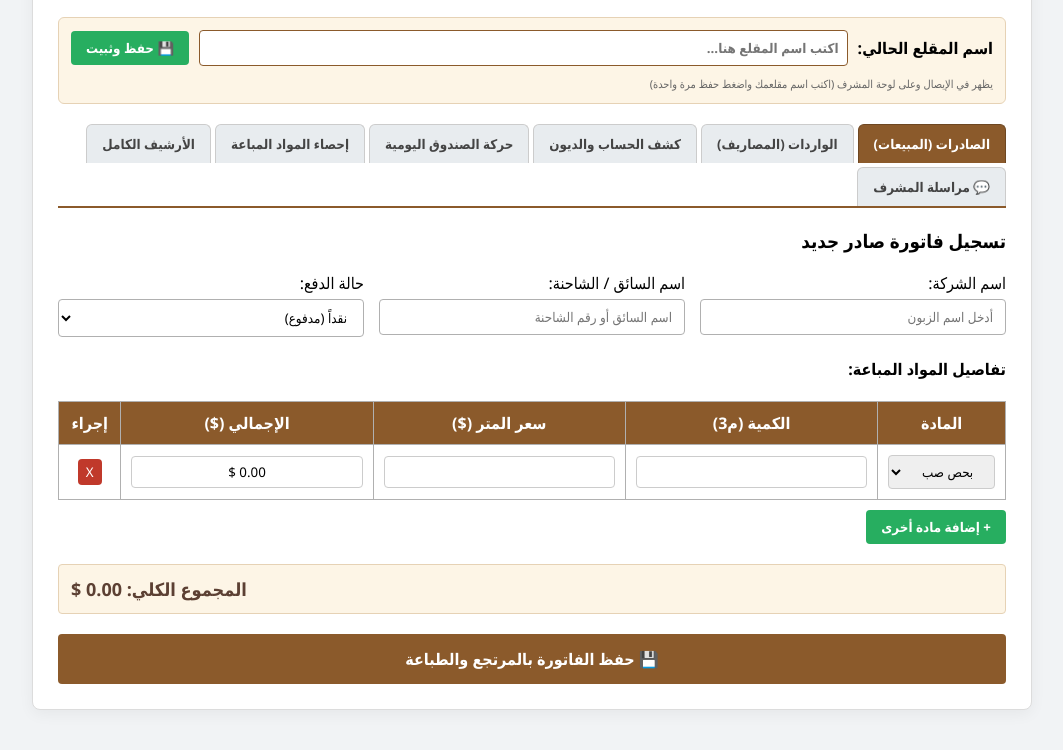
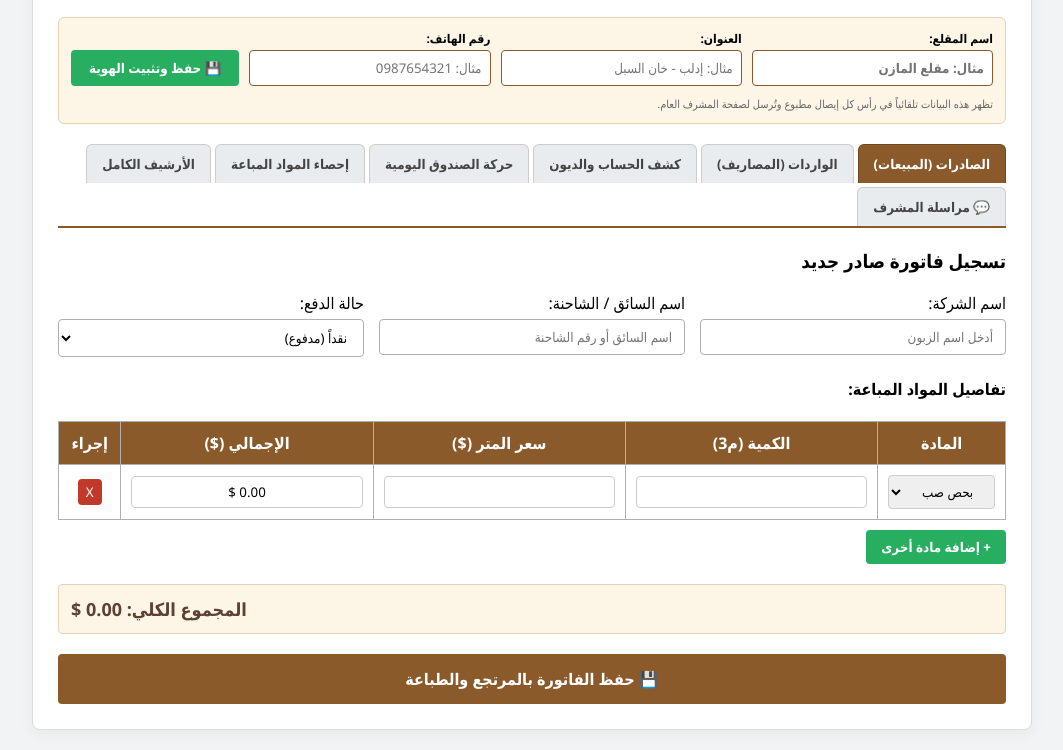
Before and after one commit to nayler20689/quarry-app, a plain HTML site: page index.html in a window 1280 px wide. Shown: the part 190-940 px from the top of the page, without its empty margins (108-1171 px from the left). Drawn offline with Linux system fonts and the light colour scheme; no server answers.

```diff
--- a/index.html
+++ b/index.html
@@ -34,18 +34,28 @@
             </div>
         </header>
 
-     <!-- تحديد اسم المقلع الحالي -->
-    <div style="background: #fdf5e6; padding: 12px; border-radius: 6px; margin-bottom: 20px; border: 1px solid #e6d2b5; display: flex; align-items: center; gap: 10px; flex-wrap: wrap;">
-        <label><strong>اسم المقلع الحالي:</strong></label>
-
-        <!-- حقل نصي حر ليكتب المحاسب اسم مقلعه الحقيقي بنفسه -->
-        <input type="text" id="quarryName" placeholder="اكتب اسم المقلع هنا..." style="flex: 1; min-width: 200px; padding: 8px; border-radius: 4px; border: 1px solid #8B5A2B; font-weight: bold; background: #fff;">
-
-        <!-- زر الحفظ والتثبيت التلقائي -->
-        <button type="button" onclick="saveQuarryNameSetting()" style="background: #27ae60; color: white; border: none; padding: 8px 15px; border-radius: 4px; cursor: pointer; font-weight: bold; white-space: nowrap;">
-            💾 حفظ وثبيت
-        </button>
-        <span style="font-size: 11px; color: #666; width: 100%;">يظهر في الإيصال وعلى لوحة المشرف (اكتب اسم مقلعمك واضغط حفظ مرة واحدة)</span>
+    <!-- تحديد هوية وبيانات المقلع الحالي -->
+    <div style="background: #fdf5e6; padding: 12px; border-radius: 6px; margin-bottom: 20px; border: 1px solid #e6d2b5; display: flex; flex-direction: column; gap: 10px;">
+        <div style="display: flex; align-items: center; gap: 10px; flex-wrap: wrap;">
+            <div style="flex: 1; min-width: 180px;">
+                <label style="font-size: 12px; font-weight: bold; display: block; margin-bottom: 3px;">اسم المقلع:</label>
+                <input type="text" id="quarryName" placeholder="مثال: مقلع المازن" style="width: 100%; padding: 8px; border-radius: 4px; border: 1px solid #8B5A2B; font-weight: bold; background: #fff; box-sizing: border-box;">
+            </div>
+            <div style="flex: 1; min-width: 200px;">
+                <label style="font-size: 12px; font-weight: bold; display: block; margin-bottom: 3px;">العنوان:</label>
+                <input type="text" id="quarryAddress" placeholder="مثال: إدلب - خان السبل" style="width: 100%; padding: 8px; border-radius: 4px; border: 1px solid #8B5A2B; background: #fff; box-sizing: border-box;">
+            </div>
+            <div style="flex: 1; min-width: 150px;">
+                <label style="font-size: 12px; font-weight: bold; display: block; margin-bottom: 3px;">رقم الهاتف:</label>
+                <input type="text" id="quarryPhone" placeholder="مثال: 0987654321" style="width: 100%; padding: 8px; border-radius: 4px; border: 1px solid #8B5A2B; background: #fff; box-sizing: border-box;">
+            </div>
+            <div style="align-self: flex-end;">
+                <button type="button" onclick="saveQuarryNameSetting()" style="background: #27ae60; color: white; border: none; padding: 9px 18px; border-radius: 4px; cursor: pointer; font-weight: bold; white-space: nowrap;">
+                    💾 حفظ وتثبيت الهوية
+                </button>
+            </div>
+        </div>
+        <span style="font-size: 11px; color: #666;">تظهر هذه البيانات تلقائياً في رأس كل إيصال مطبوع وتُرسل لصفحة المشرف العام.</span>
     </div>
         <!-- التبويبات الشاملة -->
         <div class="tabs-header">
@@ -335,7 +345,7 @@
                     <td colspan="2" class="sub-header bold bg-gray">جميع مواد البناء</td>
                 </tr>
                 <tr>
-                    <td colspan="2" style="font-size: 10px; padding: 4px;">العنوان: إدلب - خان السبل - وادي اللفة | هاتف: +352681578138[cite: 5]</td>
+<td colspan="2" id="pQuarryAddressPhone" style="font-size: 10px; padding: 4px;">العنوان: --- | هاتف: ---</td>
                 </tr>
                 <tr>
                     <td colspan="2" id="pDate" class="bg-gray" style="font-size: 11px;">التاريخ: </td>
```
